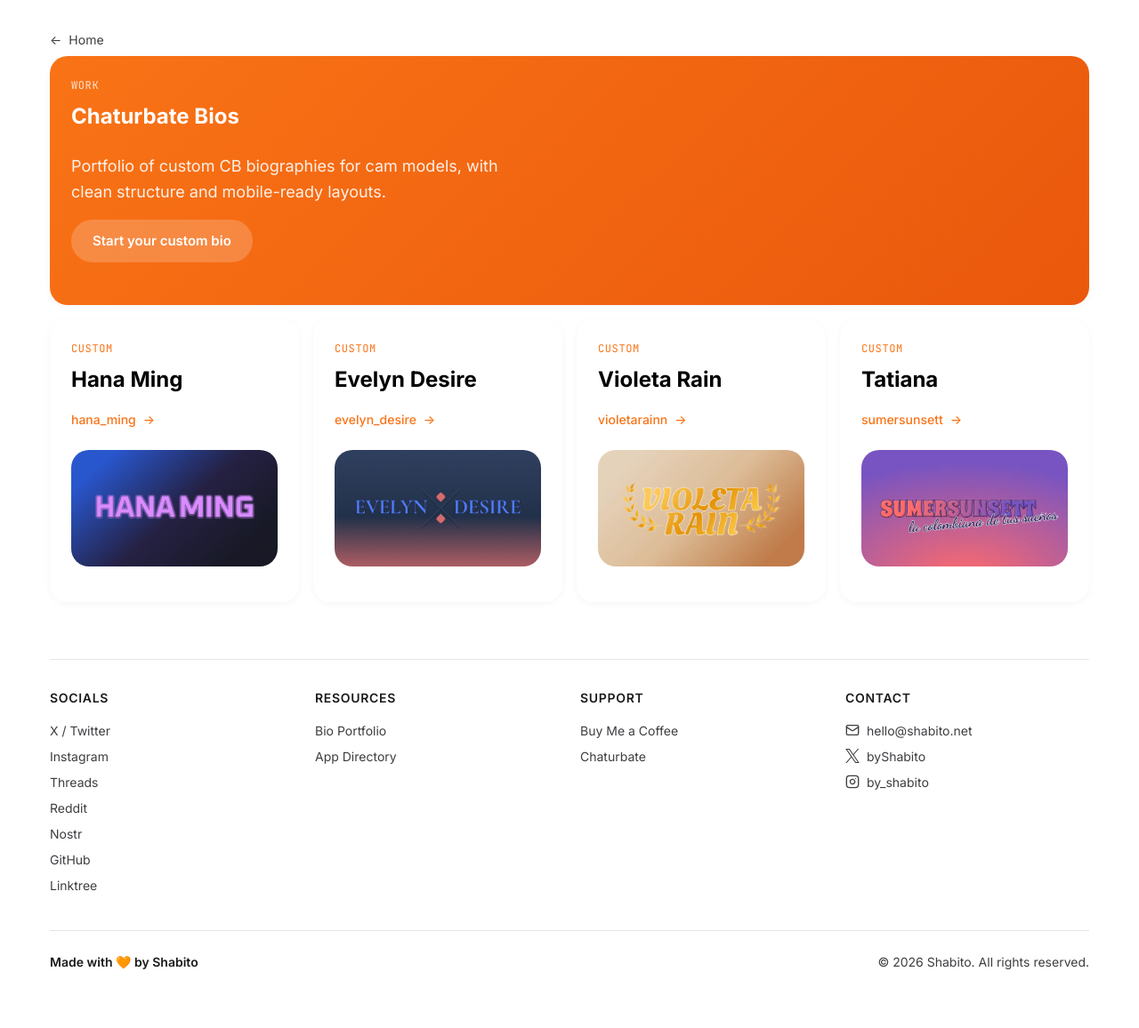
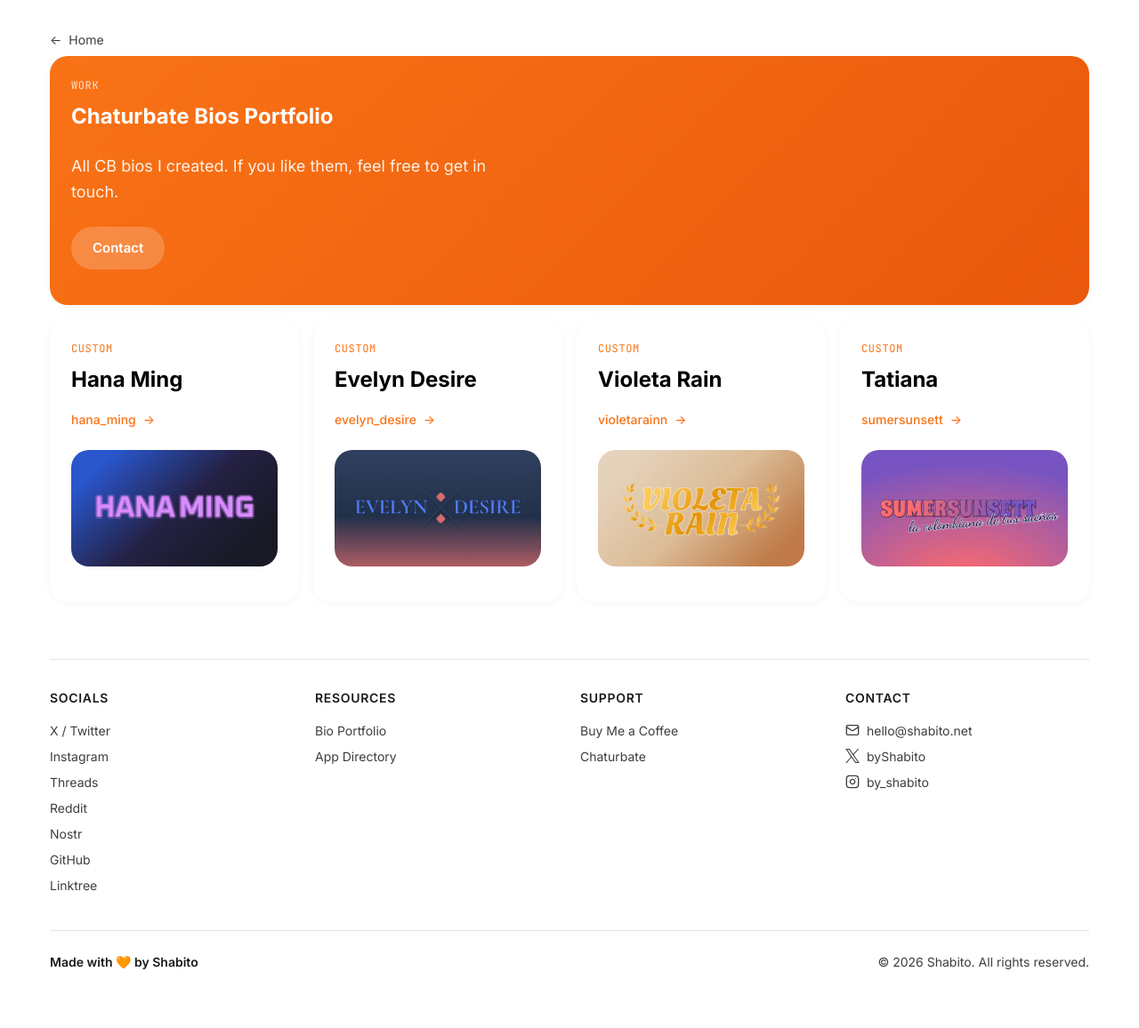
Before and after one commit to byshabito/byshabito.github.io, a Jekyll site: the page built from bios/index.html, in a window 1280 px wide. Shown: the whole page at 89% size. Built offline with Jekyll 4.4.1, drawn with Linux system fonts in a browser that asks for light colours.

Commit message:
refine bios portfolio hero copy and layout
This aligns the bios page messaging with the new neutral tone and anchors the Contact button to the bottom of the hero card for consistent spacing.

```diff
--- a/bios/index.html
+++ b/bios/index.html
@@ -1,7 +1,7 @@
 ---
 layout: default
-title: "Custom Chaturbate Bio Design Portfolio • Shabito"
-description: "Portfolio of custom Chaturbate bio designs by professional Chaturbate bio designer Shabito. View examples of mobile-friendly, responsive bios for cam models. Get your custom bio for $25 USD."
+title: "Chaturbate Bios Portfolio • Shabito"
+description: "All CB bios I created. If you like them, feel free to get in touch."
 permalink: /bios/
 ---
 
@@ -15,14 +15,14 @@
           <span class="bento-label bento-label-light"
             >Work</span
           >
-          <h1 class="bento-title">Chaturbate Bios</h1>
+          <h1 class="bento-title">Chaturbate Bios Portfolio</h1>
         </div>
       </div>
       <p class="tagline">
-        Portfolio of custom CB biographies for cam models, with clean structure and mobile-ready layouts.
+        All CB bios I created. If you like them, feel free to get in touch.
       </p>
-      <p class="tagline tagline-with-top-margin">
-        <a href="/#contact" class="bento-btn secondary">Start your custom bio</a>
+      <p class="tagline mt-auto">
+        <a href="/#contact" class="bento-btn secondary">Contact</a>
       </p>
     </div>
   </div>
--- a/styles/index.css
+++ b/styles/index.css
@@ -155,6 +155,9 @@
 }
 
 .bento-hero-content {
+    display: flex;
+    flex-direction: column;
+    flex: 1;
     position: relative;
     z-index: 1;
 }
@@ -406,10 +409,6 @@
 
 .support-code-break {
     word-break: break-all;
-}
-
-.tagline-with-top-margin {
-    margin-top: 0.75rem;
 }
 
 .mt-auto {
```
